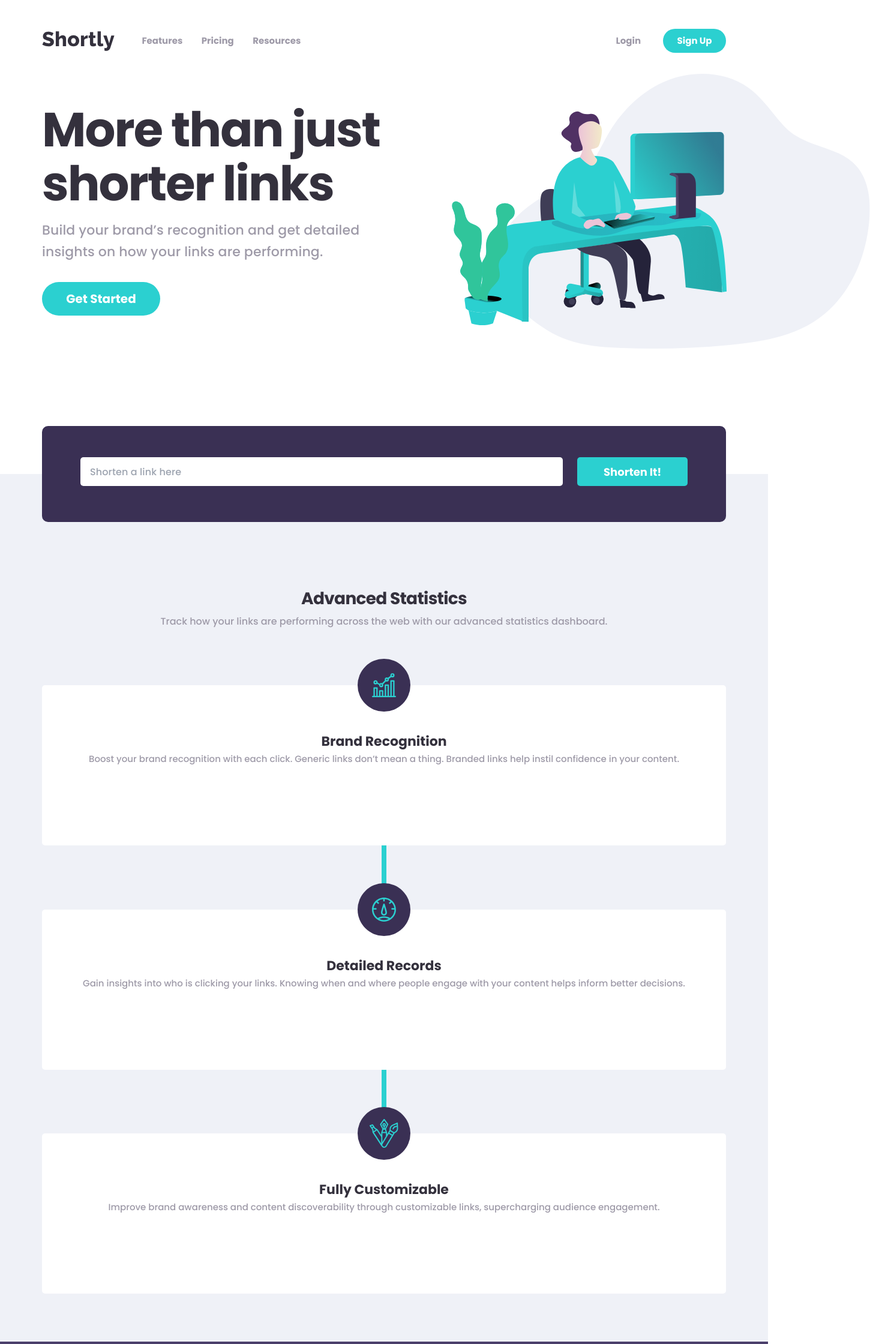
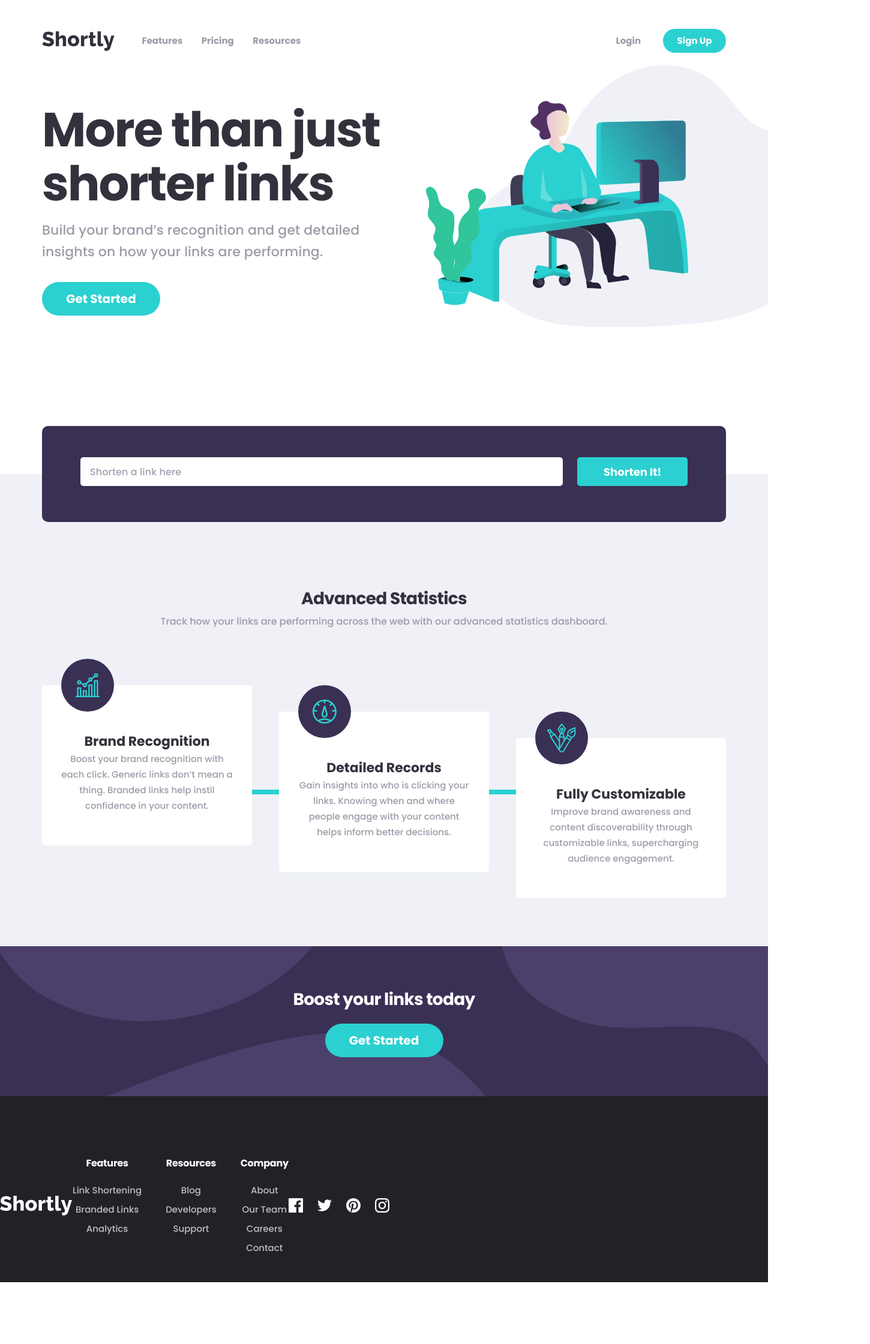
Before and after one commit to Afolabi-bit/url-shortener, a React (Vite) app: page / in a window 1280 px wide. Shown: the top 2240 px of the page at 60% size, 1450 px wide, since content can reach past the window. After the commit the page ends 2137 px from the top, so only its background shows below. Built offline with nearby package versions, Linux system fonts and the light colour scheme.

Commit message:
media queries

```diff
--- a/src/components/AdvancedStats.jsx
+++ b/src/components/AdvancedStats.jsx
@@ -35,15 +35,17 @@ const AdvancedStats = () => {
 						Track how your links are performing across the web with our advanced
 						statistics dashboard.
 					</p>
-					<div className="h-[1014px] w-full relative mt-[92px] ">
+
+					<div className="h-[1014px] w-full relative mt-[92px] md:h-[355px] ">
 						<img
-							className="absolute bottom-0 translate-x-[-50%] left-[50%]  z-[0]  "
+							className="absolute top-0 translate-x-[-50%] left-[50%]  z-[0] md:top-[50%] md:translate-y-[-50%] md:rotate-[90deg] "
 							src={cyanLine}
 							alt="line"
 						/>
-						<div className="h-full w-full justify-between z-[1000] flex flex-col gap-[92px]">
-							<div className="w-full h-[267px] relative pt-[77px] rounded-[5px] bg-white px-[32px] ">
-								<div className="w-[88px] h-[88px] absolute left-[50%] translate-x-[-50%] top-[-44px] rounded-[50%] bg-myPurple2 flex items-center justify-center ">
+
+						<div className="h-full w-full justify-between z-[1000] flex flex-col gap-[92px] md:flex-row md:gap-[20px]  ">
+							<div className="w-full h-[267px] relative pt-[77px] rounded-[5px] bg-white px-[32px] lg:w-[350px] ">
+								<div className="w-[88px] h-[88px] absolute left-[50%] translate-x-[-50%] top-[-44px] rounded-[50%] bg-myPurple2 flex items-center justify-center md:left-[32px] md:translate-x-0 ">
 									<img
 										src={brandIdentity}
 										alt=""
@@ -58,8 +60,9 @@ const AdvancedStats = () => {
 									your content.
 								</p>
 							</div>
-							<div className="w-full h-[267px] relative pt-[77px] rounded-[5px] bg-white px-[32px] ">
-								<div className="w-[88px] h-[88px] absolute left-[50%] translate-x-[-50%] top-[-44px] rounded-[50%] bg-myPurple2 flex items-center justify-center ">
+
+							<div className="w-full h-[267px] relative pt-[77px] rounded-[5px] bg-white px-[32px] md:translate-y-[44px] lg:w-[350px]  ">
+								<div className="w-[88px] h-[88px] absolute left-[50%] translate-x-[-50%] top-[-44px] rounded-[50%] bg-myPurple2 flex items-center justify-center md:left-[32px] md:translate-x-0 ">
 									<img
 										src={detailedRecords}
 										alt=""
@@ -75,8 +78,9 @@ const AdvancedStats = () => {
 									decisions.
 								</p>
 							</div>
-							<div className="w-full h-[267px] relative pt-[77px] rounded-[5px] bg-white px-[32px] ">
-								<div className="w-[88px] h-[88px] absolute left-[50%] translate-x-[-50%] top-[-44px] rounded-[50%] bg-myPurple2 flex items-center justify-center ">
+
+							<div className="w-full h-[267px] relative pt-[77px] rounded-[5px] bg-white px-[32px] md:translate-y-[88px] lg:w-[350px]">
+								<div className="w-[88px] h-[88px] absolute left-[50%] translate-x-[-50%] top-[-44px] rounded-[50%] bg-myPurple2 flex items-center justify-center md:left-[32px] md:translate-x-0 ">
 									<img
 										src={fullyCustomizable}
 										alt=""
--- a/src/components/BoostLinks.jsx
+++ b/src/components/BoostLinks.jsx
@@ -2,7 +2,7 @@ const BoostLinks = () => {
 	return (
 		<div
 			id="boost-link-section"
-			className="w-full h-[300px] flex flex-col justify-center items-center bg-myPurple2 bg-[url('/images/bg-boost-mobile.svg')] bg-no-repeat bg-left-top bg-cover "
+			className="w-full h-[300px] flex flex-col justify-center items-center bg-myPurple2 bg-[url('/images/bg-boost-mobile.svg')] bg-no-repeat bg-left-top bg-cover md:h-[250px] md:bg-[url('/images/bg-boost-desktop.svg')]"
 		>
 			<h2 className="font-bold text-[28px] leading-[48px] text-center tracking-[-0.7px] text-white ">
 				Boost your links today
--- a/src/components/Footer.jsx
+++ b/src/components/Footer.jsx
@@ -2,13 +2,13 @@ import Logo from "/images/Logo-white.svg";
 
 const Footer = () => {
 	return (
-		<footer className="h-[776px] w-full bg-[#232127] pt-[54px] flex flex-col items-center ">
+		<footer className="h-[776px] w-full bg-[#232127] pt-[54px] flex flex-col items-center lg:flex-row md:h-[310px]  ">
 			<img
 				src={Logo}
 				alt="logo"
 			/>
 
-			<div className="my-[49.3px] flex flex-col gap-[40px]  ">
+			<div className="my-[49.3px] flex flex-col gap-[40px] lg:flex-row ">
 				<div>
 					<h3 className="font-bold text-[16px] leading-[24px] text-center tracking-[-0.25px] text-white mb-[22px] ">
 						Features
--- a/src/components/Hero.jsx
+++ b/src/components/Hero.jsx
@@ -4,7 +4,7 @@ import HeroIllustration from "/images/illustration-working.svg";
 
 const Hero = () => {
 	return (
-		<section className="min-h-[558px] w-full pt-[23px] pb-[88px]">
+		<section className="min-h-[558px] w-full pt-[23px] pb-[88px] overflow-hidden">
 			<div className="container lg:flex lg:flex-row-reverse lg:gap-[102px] ">
 				{/* Mobile hero image */}
 				<div className="w-full  lg:hidden ">
@@ -24,11 +24,13 @@ const Hero = () => {
 
 				{/* Desktop hero image */}
 				<div className="hidden lg:block lg:w-[500px]">
-					<img
-						src={HeroIllustration}
-						alt=""
-						className="absolute scale-[0.95]"
-					/>
+					<div className="relative">
+						<img
+							src={HeroIllustration}
+							alt=""
+							className="absolute scale-[1.4] top-[60px] right-[-70px] "
+						/>
+					</div>
 				</div>
 
 				<div className="flex flex-col items-center h-[289px] mt-[60px] md:items-start md:w-[593px] md:h-[451px] ">
```
